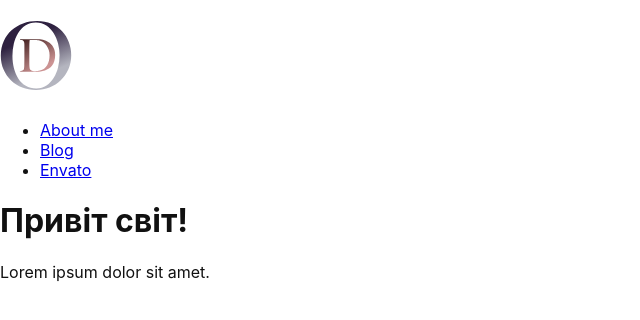
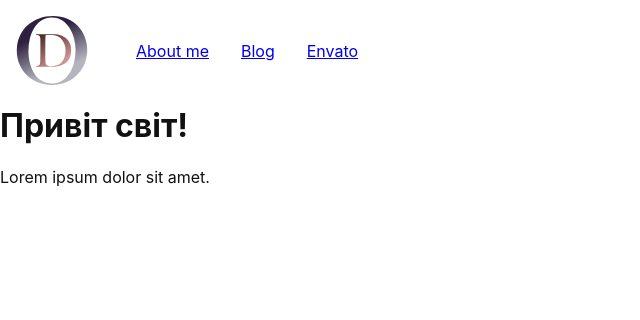
Before and after one commit to OlehDutchenko/oleh-dutchenko.dev, a Next.js app: page /en/inner in a window 1280 px wide. Shown: the top 320 px of the page, without its empty margins (0-640 px from the left). Built offline with nearby package versions, Linux system fonts and the light colour scheme.

Commit message:
Adds first styles for the header

```diff
--- a/app/_layout/MainLayout/components/Heading/view.tsx
+++ b/app/_layout/MainLayout/components/Heading/view.tsx
@@ -8,13 +8,18 @@ export interface Props {
 
 export const Heading: React.FC<Props> = ({ translations }) => {
 	return (
-		<h1 aria-label={translations.heading.label}>
+		<h1
+			className="main-layout-header__heading"
+			aria-label={translations.heading.label}
+		>
 			<Image
 				width="72"
 				height="69"
-				src="/static/logo.svg"
+				src="/static/icon.svg"
+				alt={translations.heading.icon}
+				className="main-layout-header__heading-icon"
+				draggable="false"
 				aria-hidden="true"
-				alt={translations.heading.icon}
 			/>
 		</h1>
 	);
--- a/app/_layout/MainLayout/components/Nav/view.tsx
+++ b/app/_layout/MainLayout/components/Nav/view.tsx
@@ -8,14 +8,16 @@ export const Nav: React.FC<Props> = (props) => {
 	const navItems = useNavItems(props);
 
 	return (
-		<nav>
-			<ul>
-				{navItems.map((item) => (
-					<li key={item.key}>
-						<Link href={item.href}>{item.label}</Link>
-					</li>
-				))}
-			</ul>
+		<nav className="main-layout-header__nav">
+			{navItems.map((item) => (
+				<Link
+					key={item.key}
+					href={item.href}
+					className="main-layout-header__nav-link"
+				>
+					{item.label}
+				</Link>
+			))}
 		</nav>
 	);
 };
--- a/app/_layout/MainLayout/view.tsx
+++ b/app/_layout/MainLayout/view.tsx
@@ -12,7 +12,7 @@ export const MainLayout: React.FC<Props> = ({
 	return (
 		<html lang={locale}>
 			<body>
-				<header>
+				<header className="main-layout-header">
 					<Heading translations={translations} />
 					<Nav translations={translations} locale={locale} />
 				</header>
--- a/app/globals.css
+++ b/app/globals.css
@@ -14,3 +14,27 @@ body {
 	margin: 0;
 	color: var(--color);
 }
+
+.main-layout-header {
+	display: flex;
+	align-items: safe center;
+	gap: 3rem;
+	max-width: 1440px;
+	margin: 1rem auto;
+	padding: 0 1rem;
+}
+
+.main-layout-header__heading {
+	margin: 0;
+}
+
+.main-layout-header__heading-icon {
+	display: block;
+}
+
+.main-layout-header__nav {
+	flex-grow: 1;
+	display: flex;
+	gap: 2rem;
+	align-items: safe center;
+}
```
Also changed, not shown: public/static/icon.svg (added), public/static/logo.svg (deleted).
